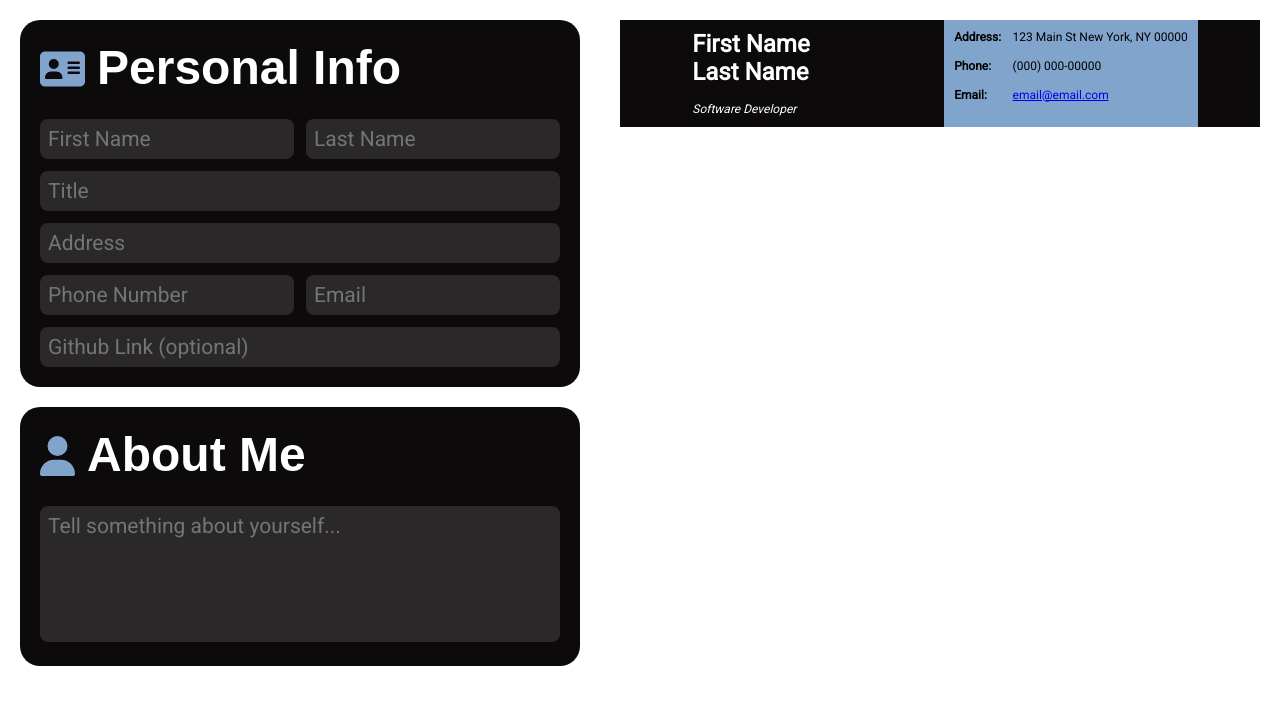
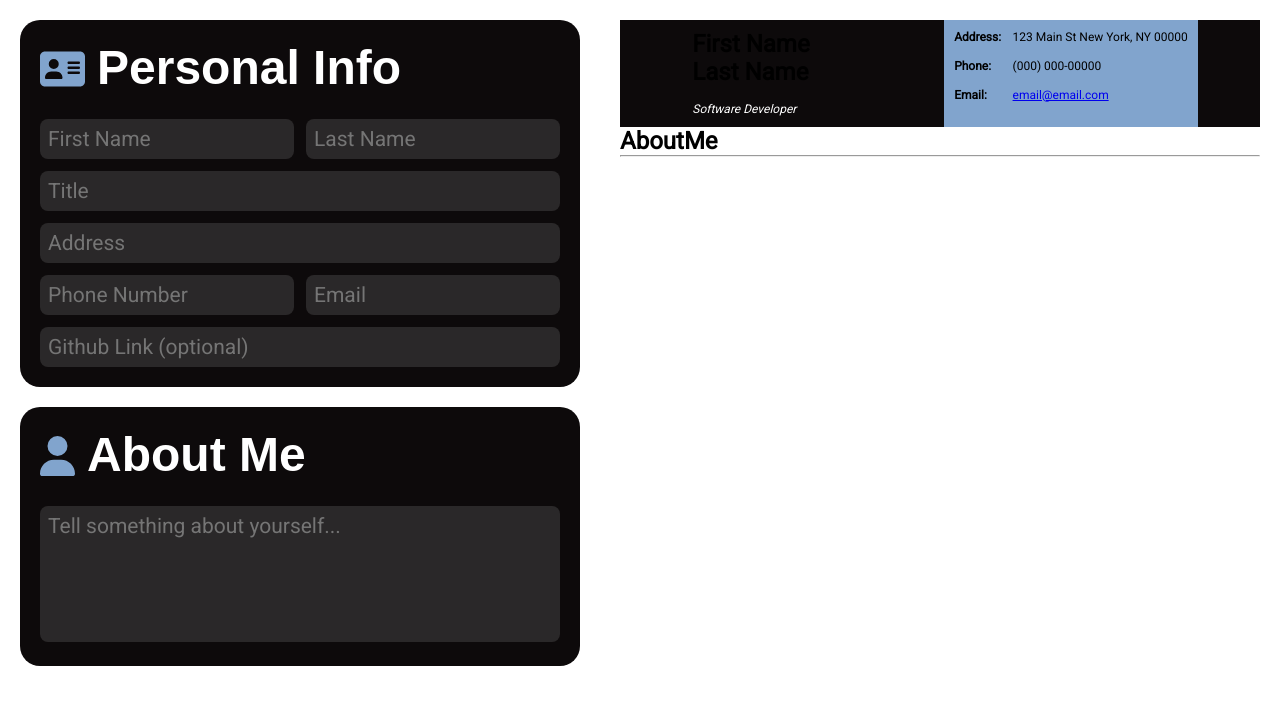
Before and after one commit to Afer1991/cv-application, a React (Vite) app: page / in a window 1280 px wide. Shown: the top 704 px of the page. Built offline with nearby package versions, Linux system fonts and the light colour scheme; a web font is replaced by a local one.

Commit message:
Adjust App component

```diff
--- a/src/App.jsx
+++ b/src/App.jsx
@@ -73,6 +73,13 @@ function App() {
             }
           </div>
         </div>
+        <div class="about-me">
+          <h1>About<span>Me</span></h1>
+          <hr />
+          <div>
+            <p></p>
+          </div>
+        </div>
       </section>
     </>
   )
--- a/src/styles/components.module.css
+++ b/src/styles/components.module.css
@@ -14,7 +14,7 @@ svg {
   font-size: 2.5rem;
 }
 
-h1 {
+.heading h1 {
   color: #FFF;
   display: inline;
   margin-left: .75rem;
```
